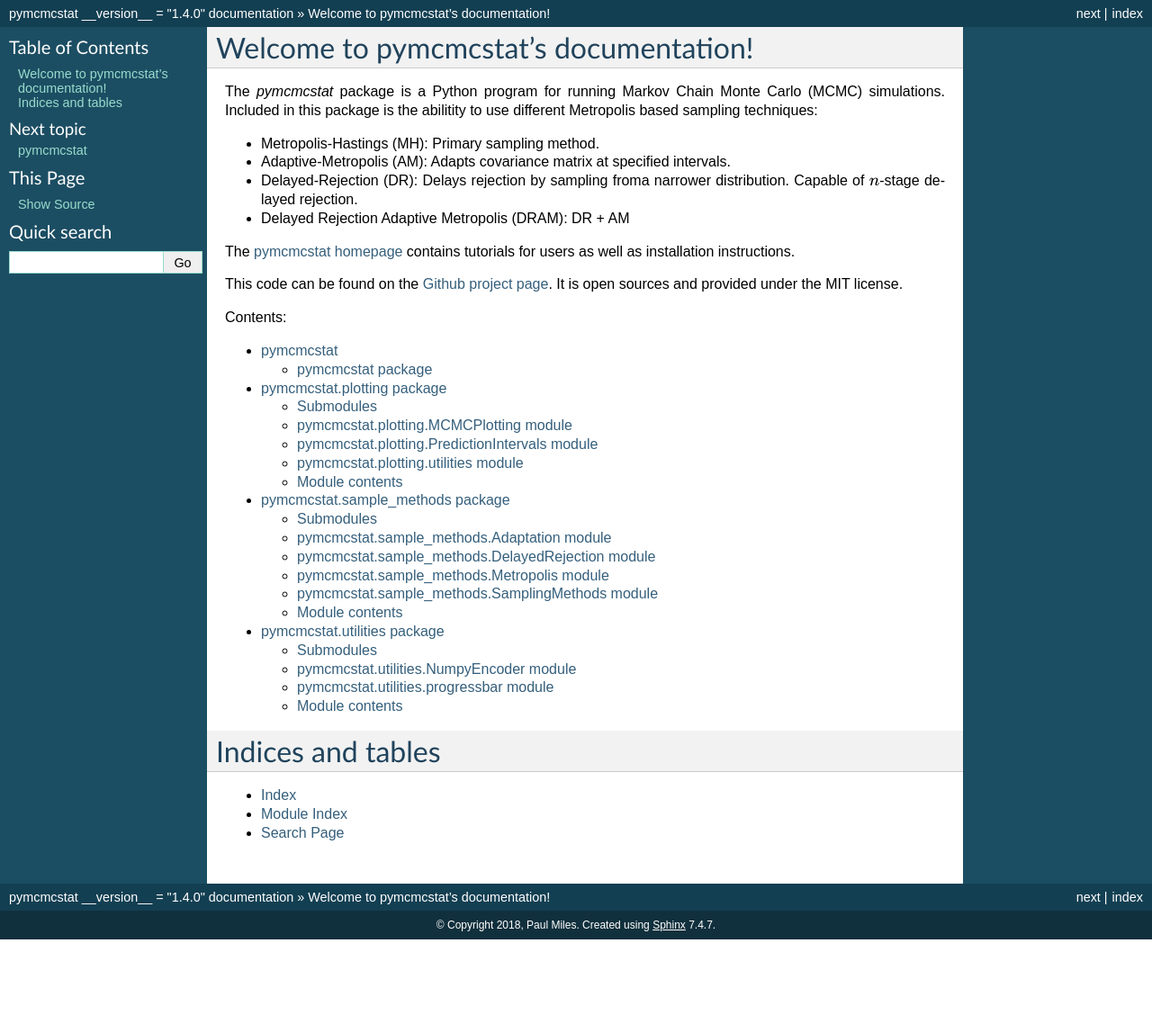
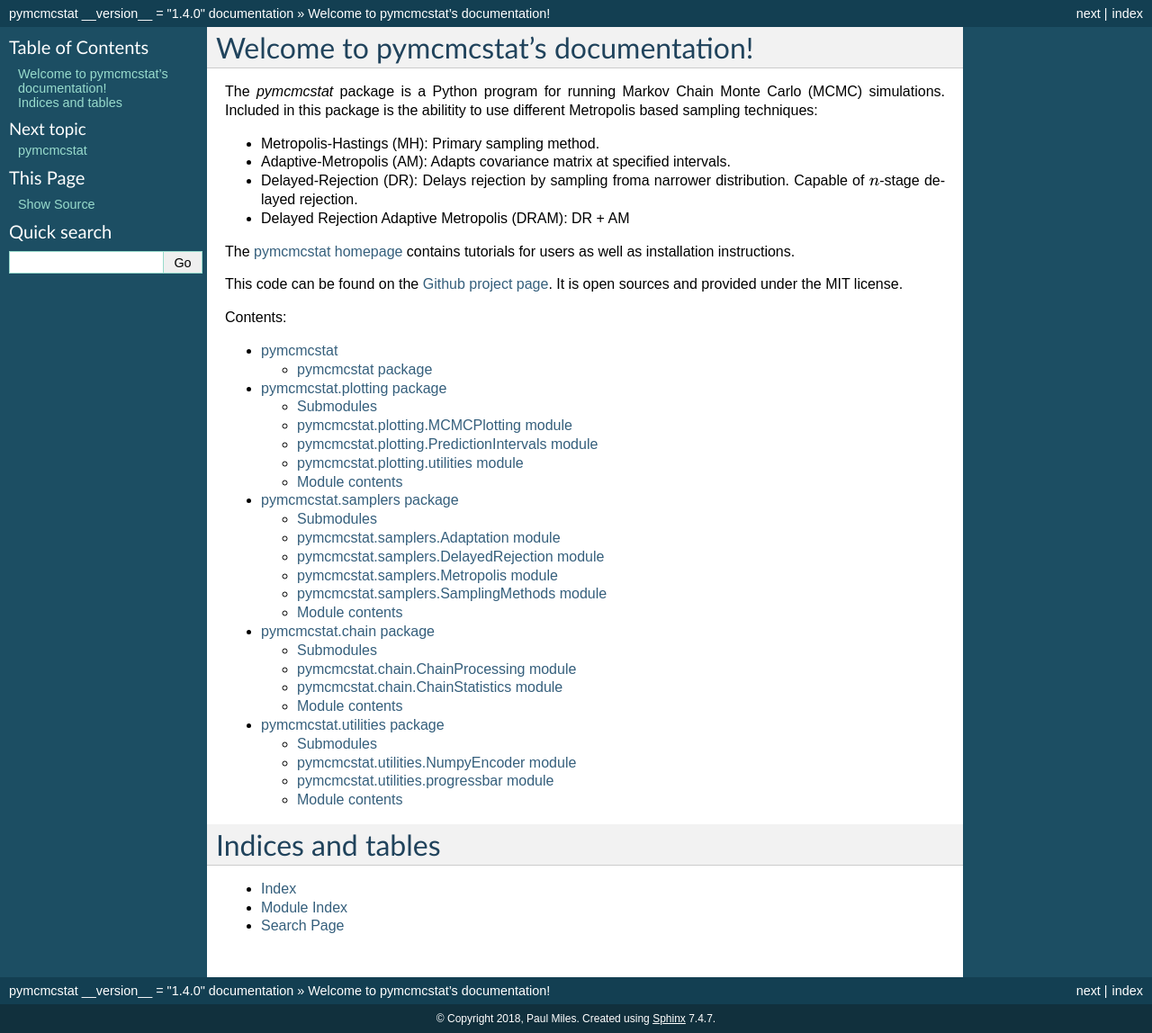
Before and after one commit to prmiles/pymcmcstat, a Sphinx documentation site: the page built from doc/source/index.rst, in a window 1280 px wide. Shown: the whole page at 90% size. Built offline with Sphinx 7.4.7, drawn with Linux system fonts in a browser that asks for light colours; formulas are drawn with MathJax 3; before the commit the page ends 1044 px from its top, so only the background shows below that.

Commit message:
updated docs

```diff
--- a/doc/source/index.rst
+++ b/doc/source/index.rst
@@ -24,7 +24,8 @@
 
    modules
    pymcmcstat.plotting
-   pymcmcstat.sample_methods
+   pymcmcstat.samplers
+   pymcmcstat.chain
    pymcmcstat.utilities
 
 
--- /dev/null
+++ b/doc/source/pymcmcstat.chain.rst
@@ -0,0 +1,30 @@
+pymcmcstat.chain package
+========================
+
+Submodules
+----------
+
+pymcmcstat.chain.ChainProcessing module
+---------------------------------------
+
+.. automodule:: pymcmcstat.chain.ChainProcessing
+    :members:
+    :undoc-members:
+    :show-inheritance:
+
+pymcmcstat.chain.ChainStatistics module
+---------------------------------------
+
+.. automodule:: pymcmcstat.chain.ChainStatistics
+    :members:
+    :undoc-members:
+    :show-inheritance:
+
+
+Module contents
+---------------
+
+.. automodule:: pymcmcstat.chain
+    :members:
+    :undoc-members:
+    :show-inheritance:
--- a/doc/source/pymcmcstat.rst
+++ b/doc/source/pymcmcstat.rst
@@ -6,28 +6,13 @@
 
 .. toctree::
 
+    pymcmcstat.chain
     pymcmcstat.plotting
-    pymcmcstat.sample_methods
+    pymcmcstat.samplers
     pymcmcstat.utilities
 
 Submodules
 ----------
-
-pymcmcstat.ChainProcessing module
----------------------------------
-
-.. automodule:: pymcmcstat.ChainProcessing
-    :members:
-    :undoc-members:
-    :show-inheritance:
-
-pymcmcstat.ChainStatistics module
----------------------------------
-
-.. automodule:: pymcmcstat.ChainStatistics
-    :members:
-    :undoc-members:
-    :show-inheritance:
 
 pymcmcstat.CovarianceProcedures module
 --------------------------------------
--- a/doc/source/pymcmcstat.sample_methods.rst
+++ /dev/null
@@ -1,46 +0,0 @@
-pymcmcstat.sample\_methods package
-==================================
-
-Submodules
-----------
-
-pymcmcstat.sample\_methods.Adaptation module
---------------------------------------------
-
-.. automodule:: pymcmcstat.sample_methods.Adaptation
-    :members:
-    :undoc-members:
-    :show-inheritance:
-
-pymcmcstat.sample\_methods.DelayedRejection module
---------------------------------------------------
-
-.. automodule:: pymcmcstat.sample_methods.DelayedRejection
-    :members:
-    :undoc-members:
-    :show-inheritance:
-
-pymcmcstat.sample\_methods.Metropolis module
---------------------------------------------
-
-.. automodule:: pymcmcstat.sample_methods.Metropolis
-    :members:
-    :undoc-members:
-    :show-inheritance:
-
-pymcmcstat.sample\_methods.SamplingMethods module
--------------------------------------------------
-
-.. automodule:: pymcmcstat.sample_methods.SamplingMethods
-    :members:
-    :undoc-members:
-    :show-inheritance:
-
-
-Module contents
----------------
-
-.. automodule:: pymcmcstat.sample_methods
-    :members:
-    :undoc-members:
-    :show-inheritance:
--- /dev/null
+++ b/doc/source/pymcmcstat.samplers.rst
@@ -0,0 +1,46 @@
+pymcmcstat.samplers package
+===========================
+
+Submodules
+----------
+
+pymcmcstat.samplers.Adaptation module
+-------------------------------------
+
+.. automodule:: pymcmcstat.samplers.Adaptation
+    :members:
+    :undoc-members:
+    :show-inheritance:
+
+pymcmcstat.samplers.DelayedRejection module
+-------------------------------------------
+
+.. automodule:: pymcmcstat.samplers.DelayedRejection
+    :members:
+    :undoc-members:
+    :show-inheritance:
+
+pymcmcstat.samplers.Metropolis module
+-------------------------------------
+
+.. automodule:: pymcmcstat.samplers.Metropolis
+    :members:
+    :undoc-members:
+    :show-inheritance:
+
+pymcmcstat.samplers.SamplingMethods module
+------------------------------------------
+
+.. automodule:: pymcmcstat.samplers.SamplingMethods
+    :members:
+    :undoc-members:
+    :show-inheritance:
+
+
+Module contents
+---------------
+
+.. automodule:: pymcmcstat.samplers
+    :members:
+    :undoc-members:
+    :show-inheritance:
```
